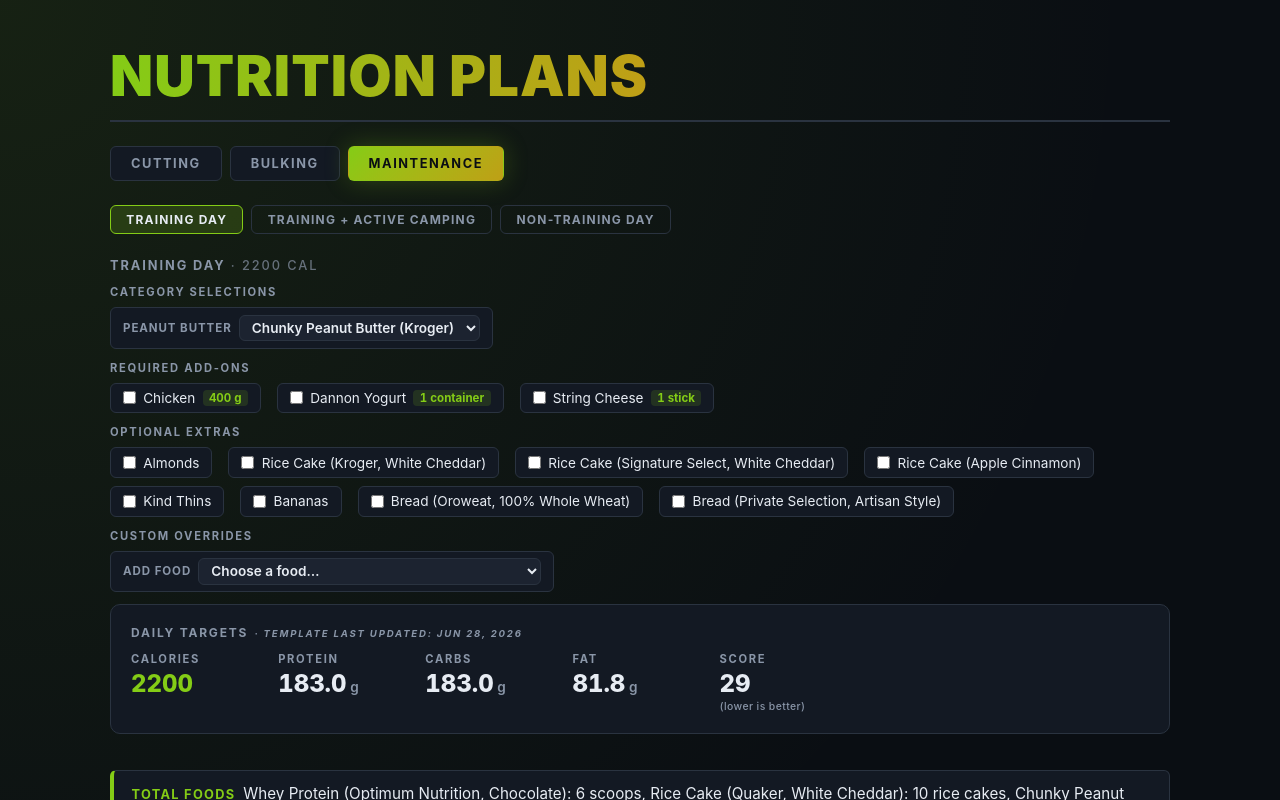
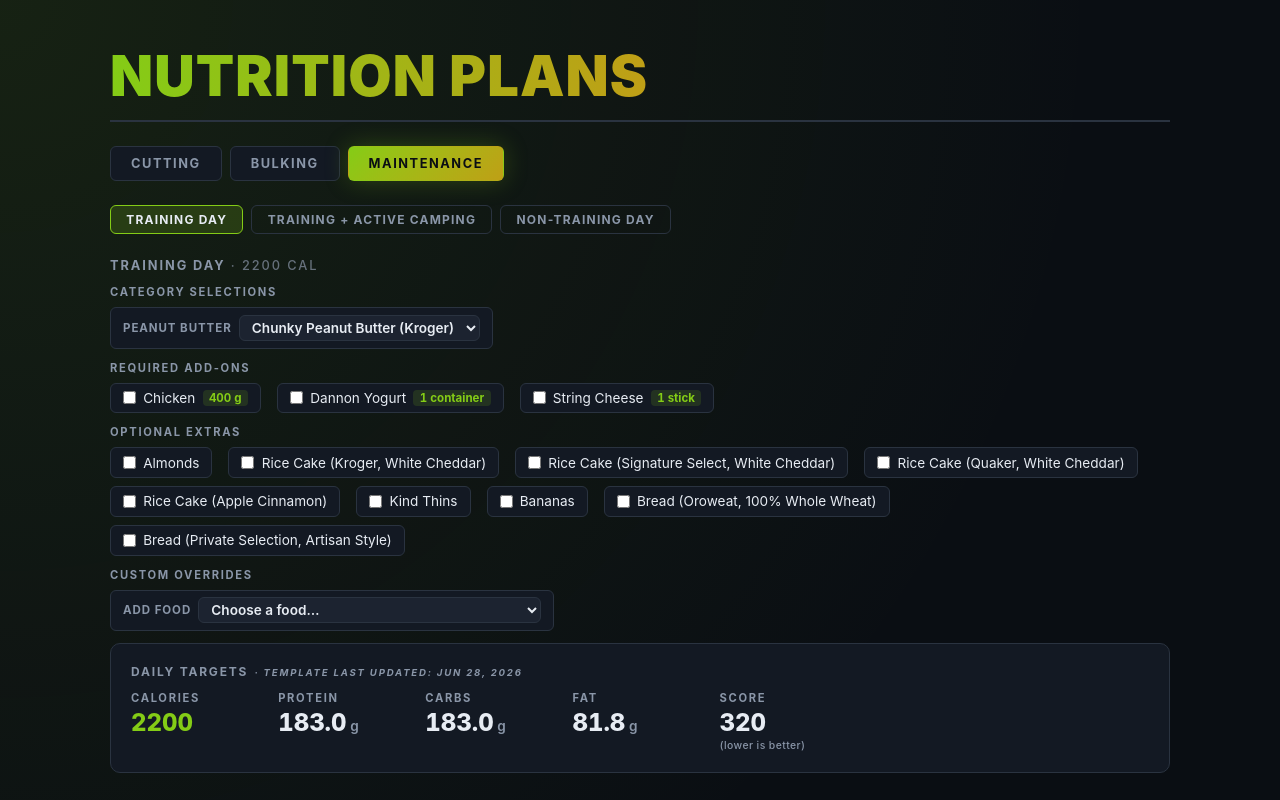
Before and after one commit to aneuhold/web-mini-apps, a Next.js app: page /nutrition in a window 1280 px wide. Shown: the top 800 px of the page. Built offline with nearby package versions, Linux system fonts and the light colour scheme; a web font is replaced by a local one.

Commit message:
Update to add another toggle

```diff
--- a/app/(routes)/nutrition/plans/planTemplates.ts
+++ b/app/(routes)/nutrition/plans/planTemplates.ts
@@ -13,6 +13,7 @@
   privateSelectionArtisanBread,
   riceCakeAppleCinnamon,
   riceCakeWhiteCheddar,
+  riceCakeWhiteCheddarQuaker,
   riceCakeWhiteCheddarSignatureSelect,
   stringCheese
 } from '../util/foods';
@@ -45,8 +46,8 @@
   /** Checkbox label, e.g. "Chicken". Defaults to the food's `name` when omitted. */
   label?: string;
   /**
-   * When set and the toggle is ON, the food is included in the plan's
-   * `requiredFoods` at this daily quantity (in the food's serving unit).
+   * When set and the toggle is ON, the food's daily total is pinned to at
+   * least this quantity (in the food's serving unit).
    */
   requiredDailyQuantity?: number;
 };
@@ -96,6 +97,7 @@
         {
           food: riceCakeWhiteCheddarSignatureSelect
         },
+        { food: riceCakeWhiteCheddarQuaker },
         { food: riceCakeAppleCinnamon },
         { food: kindThinsPBDarkChocolate, label: 'Kind Thins' },
         { food: oroweatWholeWheatBread },
@@ -134,6 +136,7 @@
         {
           food: riceCakeWhiteCheddarSignatureSelect
         },
+        { food: riceCakeWhiteCheddarQuaker },
         { food: riceCakeAppleCinnamon },
         { food: kindThinsPBDarkChocolate, label: 'Kind Thins' },
         { food: oroweatWholeWheatBread },
@@ -169,6 +172,7 @@
         {
           food: riceCakeWhiteCheddarSignatureSelect
         },
+        { food: riceCakeWhiteCheddarQuaker },
         { food: riceCakeAppleCinnamon },
         { food: kindThinsPBDarkChocolate, label: 'Kind Thins' },
         { food: oroweatWholeWheatBread },
@@ -215,6 +219,7 @@
         {
           food: riceCakeWhiteCheddarSignatureSelect
         },
+        { food: riceCakeWhiteCheddarQuaker },
         { food: riceCakeAppleCinnamon },
         { food: kindThinsPBDarkChocolate, label: 'Kind Thins' },
         { food: banana, label: 'Bananas' },
@@ -261,6 +266,7 @@
         {
           food: riceCakeWhiteCheddarSignatureSelect
         },
+        { food: riceCakeWhiteCheddarQuaker },
         { food: riceCakeAppleCinnamon },
         { food: kindThinsPBDarkChocolate, label: 'Kind Thins' },
         { food: banana, label: 'Bananas' },
@@ -304,6 +310,7 @@
         {
           food: riceCakeWhiteCheddarSignatureSelect
         },
+        { food: riceCakeWhiteCheddarQuaker },
         { food: riceCakeAppleCinnamon },
         { food: kindThinsPBDarkChocolate, label: 'Kind Thins' },
         { food: banana, label: 'Bananas' },
@@ -346,6 +353,7 @@
         {
           food: riceCakeWhiteCheddarSignatureSelect
         },
+        { food: riceCakeWhiteCheddarQuaker },
         { food: riceCakeAppleCinnamon },
         { food: kindThinsPBDarkChocolate, label: 'Kind Thins' },
         { food: banana, label: 'Bananas' },
@@ -387,6 +395,7 @@
         {
           food: riceCakeWhiteCheddarSignatureSelect
         },
+        { food: riceCakeWhiteCheddarQuaker },
         { food: riceCakeAppleCinnamon },
         { food: kindThinsPBDarkChocolate, label: 'Kind Thins' },
         { food: banana, label: 'Bananas' },
@@ -425,6 +434,7 @@
         {
           food: riceCakeWhiteCheddarSignatureSelect
         },
+        { food: riceCakeWhiteCheddarQuaker },
         { food: riceCakeAppleCinnamon },
         { food: kindThinsPBDarkChocolate, label: 'Kind Thins' },
         { food: banana, label: 'Bananas' },
```
